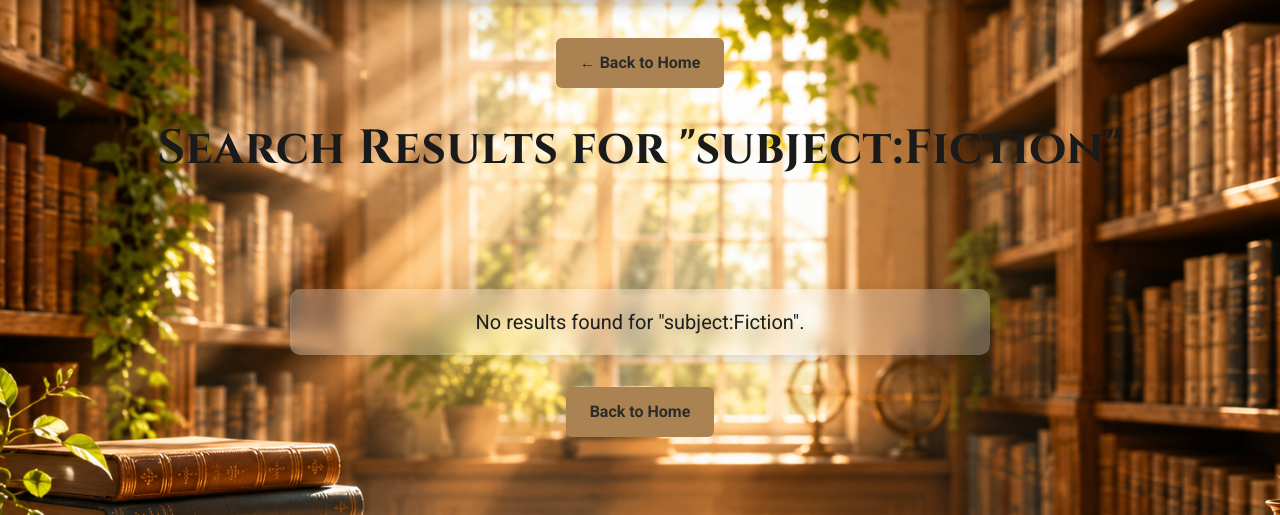
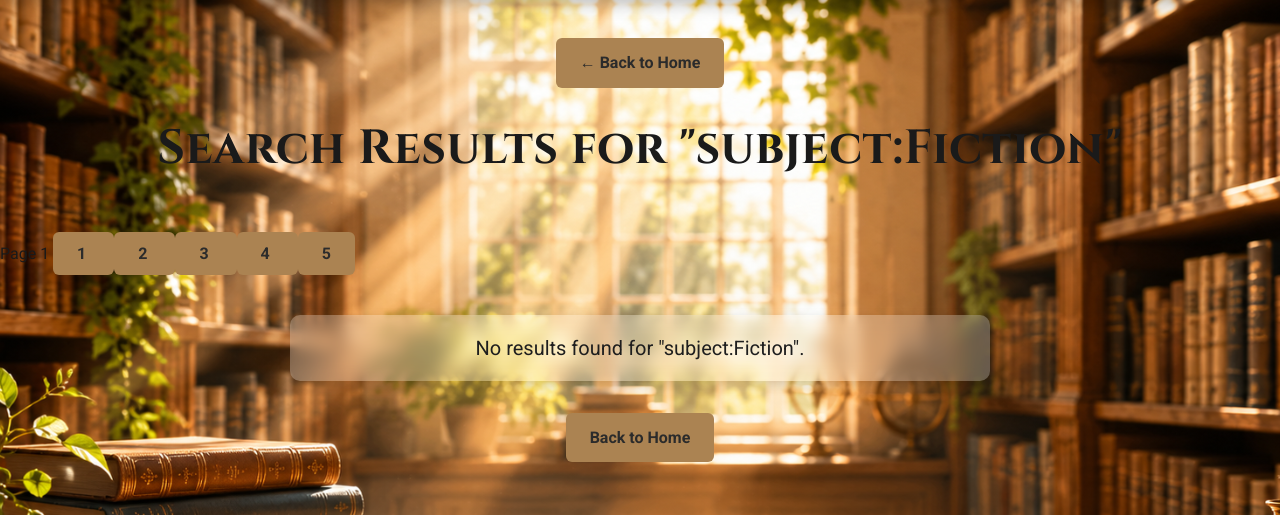
Before and after one commit to ColmN-Dev/BiblioTech, a Flask app: a page that uses app/templates/base.html in a window 1280 px wide. Shown: the part 84-599 px from the top of the page. Run offline with Flask 3, Linux system fonts and the light colour scheme; data that the repository does not hold is empty.

Commit message:
fix(templates): correct carousel div nesting, add pagination controls, fix genre grid variable mismatch

```diff
--- a/app/templates/base.html
+++ b/app/templates/base.html
@@ -83,6 +83,8 @@
     </div>
     </header>
 
+    <div class="menu-overlay"></div>
+
     <div class="mobile-menu"
         id="mobileMenu"
         role="navigation"
--- a/app/templates/search_results.html
+++ b/app/templates/search_results.html
@@ -24,8 +24,33 @@
     {% endfor %}
 </div>
 
+<div class="pagination">
+
+    <span class="page-label">Page {{ page }}</span>
+
+    {% if page > 1 %}
+        <a href="{{ url_for('routes.search_results', query=query, page=page-1) }}" class="btn pagination-link">&laquo; Previous</a>
+    {% endif %}
+
+    {# Define the pagination window  and display 2 previous pages #}
+    {% set window = 2 %}
+    {% set start_page = [1, page - window]|max %}
+    {% set end_page = start_page + 4 %}
+
+    {# Display page numbers based on what page number is displayed #}
+    {% for p in range(start_page, end_page + 1) %}
+        <a href="{{ url_for('routes.search_results', query=query, page=p) }}" class="btn pagination-link {% if p == page %}active-page{% endif %}" {% if p == page %}aria-current="page"{% endif %}>
+        {{ p }}
+        </a>
+    {% endfor %}
+    {% if results|length == per_page %}
+        <a href="{{ url_for('routes.search_results', query=query, page=page+1) }}" class="btn pagination-link">&raquo; Next</a>
+    {% endif %}
+
+</div>
+
 {% if error %}
-    <div class="error-message">
+    <div class="error-message highlighted-text">
         <p>{{ error }}</p>
     </div>
 {% elif not results %}
```
Also changed, not shown: app/templates/index.html (+7 -13 lines).
